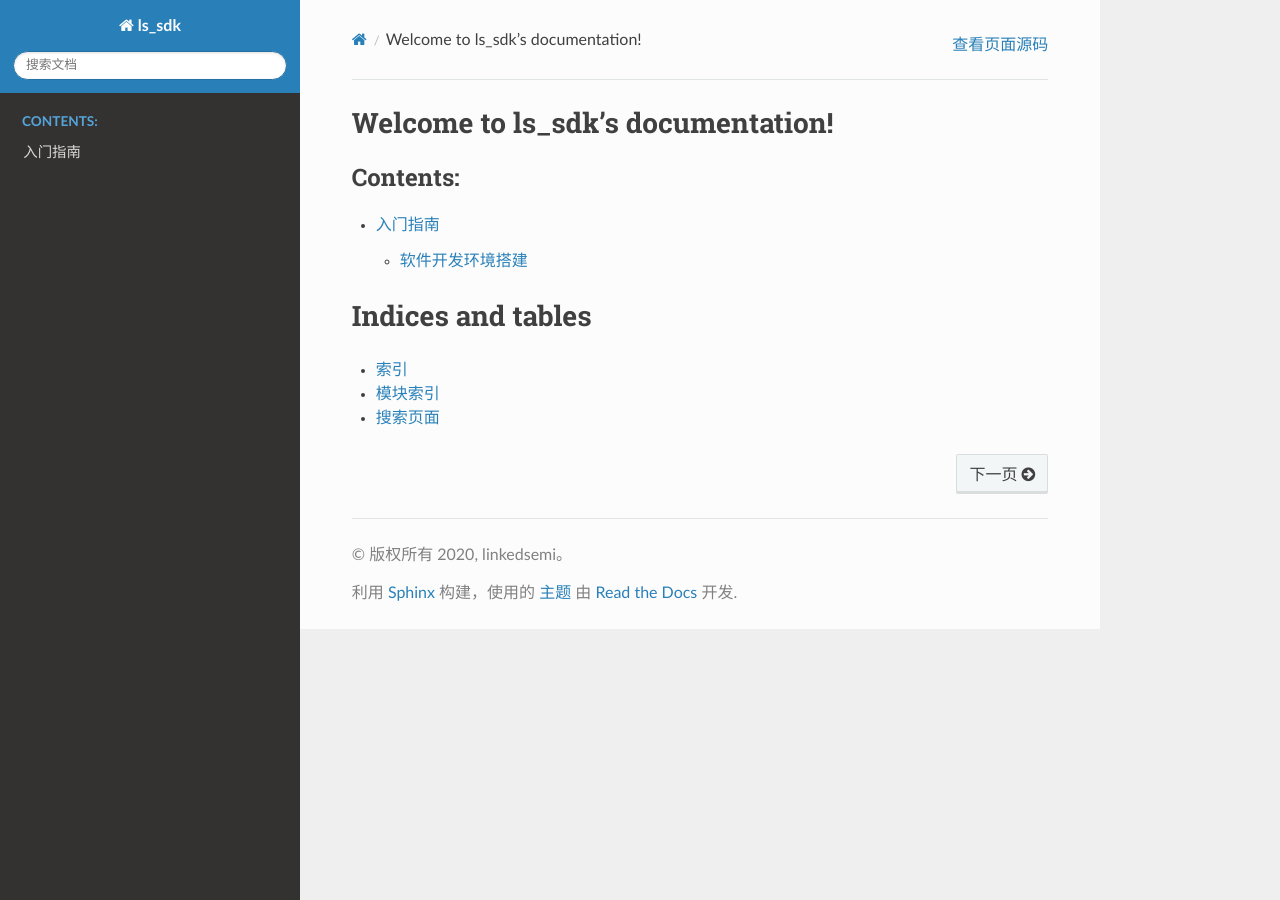
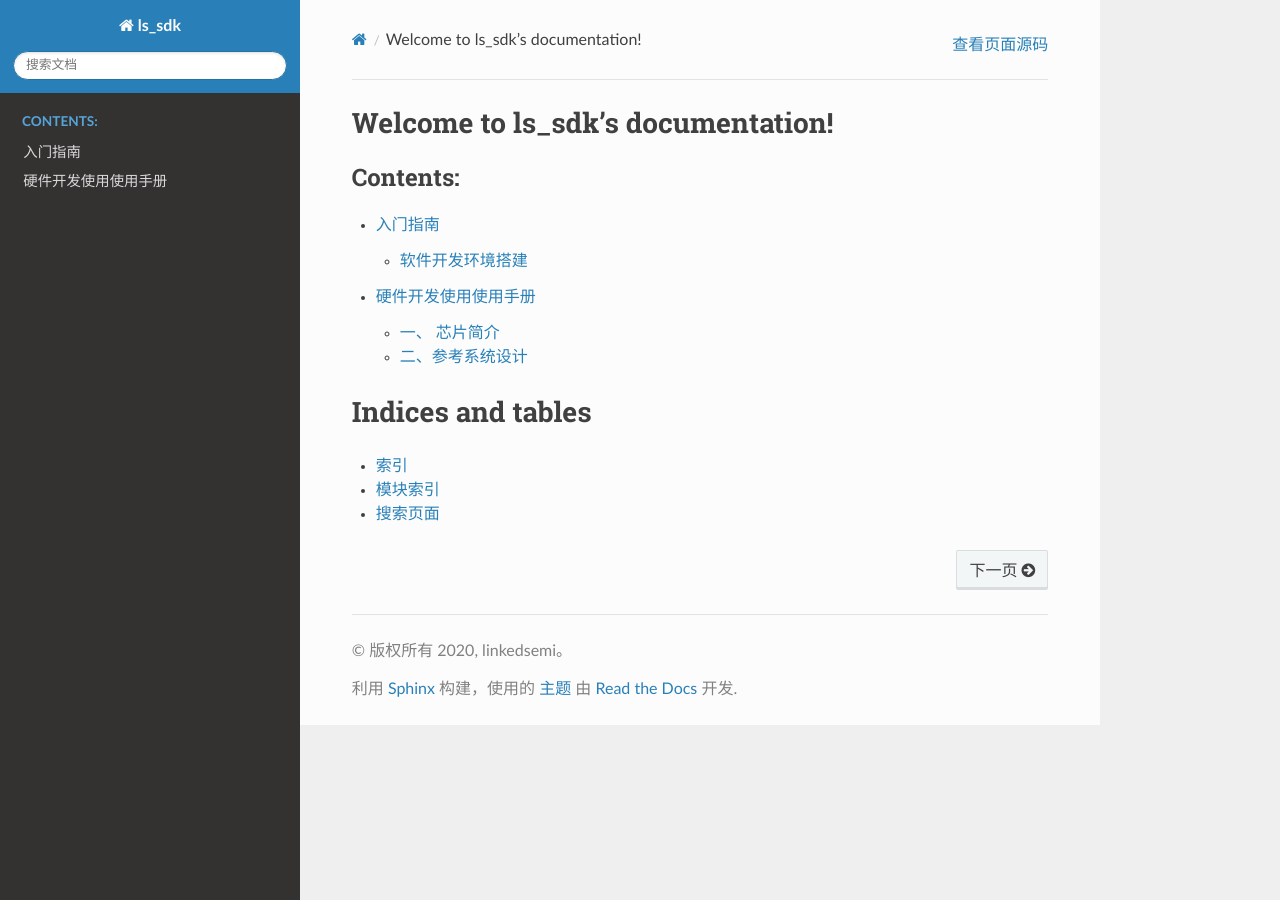
Before and after one commit to linkedsemi/ls_ble_sdk, a Sphinx documentation site: the page built from doc/index.rst, in a window 1280 px wide. Built offline with Sphinx 7.4.7 and the Read the Docs theme 2.0.0, drawn with Linux system fonts in a browser that asks for light colours; pages that are not in the unit, such as notebooks, are missing from menus; some of the changed lines change nothing that is shown.

Commit message:
hardware
Summary: NO

Test Plan: NO

Reviewers: jwzhang, mingzhou, xtzhang

Reviewed By: xtzhang

Differential Revision: http://10.10.20.8/D7

```diff
--- /dev/null
+++ b/doc/hardware/Development_manual.rst
@@ -0,0 +1,89 @@
+======================
+硬件开发使用使用手册
+======================
+
+--------------
+一、 芯片简介
+--------------
+
++++++++++++++
+1.1 功能介绍
++++++++++++++
+
+LE5010芯片支持天猫mesh，有19 个外置I/O，供电电压在1.7V-3.6V，可以使用干电池或者对应电压的锂电池供电。
+
++++++++++++++++
+1.2 引脚定义图
++++++++++++++++
+
+
+..  image:: LE5010_QFN32_IO.png
+
+GPIO 具有全功能映射。
+
+管脚定义：
+
+========  ========  =======
+引脚编号   名称     功能
+========  ========  =======
+1         PA01       IO
+2         PA06       IO
+3         PA07       IO
+4         PA08       IO
+5         PA09       IO
+6         DCDC_V33   DCDC_V33
+7         DCDC_VSW   DCDC输出
+8         DCDC_VFB   DCDC反馈输入
+9         PA13       IO
+10        PA14       IO
+11        PA15       IO
+12        PB00       IO /UART1_TX
+13        PB01       IO /UART1_RX
+14        PB05       IO /SWCLK
+15        PB06       IO /SWDIO
+16        NRST       IO
+17        PB08       IO
+18        PB09       IO
+19        PB10       IO
+20        PB11       IO
+21        VDD12      1.2V电源
+22        RF_P       ANT
+23        VDD_PAHP   RF滤波
+24        VDD15      1.5V电压输入，与PIN8相接
+25        XO16M_O    晶振接口0
+26        XO16M_I    晶振接口1
+27        VDD33      3.3V电源接口、与PIN6相接，再接电源
+28        PB12       IO
+29        PB13       IO
+30        PB14       IO
+31        PB15       IO
+32        PA00       IO
+33        GND        GND
+========  ========  =======
+
+-------------------
+二、参考系统设计
+-------------------
+
++++++++++++++++++++
+2.1 量产系统
++++++++++++++++++++
+
+..  image::  Mass_schematic.png
+
+注 ：
+
+1、NRST为复位引脚，默认为高，输入低电压时，产生复位信号
+
+2、PB00和PB01上电后默认为UART1的TX、RX接口，可在程序中更改功能
+
+3、在使用UART烧录时，需要将PB14强制拉高
+
+4、若未使用DCDC降低功耗，将L1换成0欧电阻，C4电容可省略
+
+5、如果未使用大PA（TX功率在10dBm以下），则C5电容可省略
+
+
+sch_CN  :download:`sch <./PAGE.pdf>`
+sch_EN  :download:`sch<./PAGE_EN.pdf>`
+PcbLib  :download:`pcblib<./LE5010_QFN32.PcbLib>`
--- a/doc/index.rst
+++ b/doc/index.rst
@@ -12,6 +12,7 @@ Welcome to ls_sdk's documentation!
 
    getting_started/index
    api/api_root
+   hardware/Development_manual
 
 
 
```
Also changed, not shown: doc/hardware/LE5010_QFN32_IO.png (added), doc/hardware/Mass_schematic.png (added), 3 other files.
